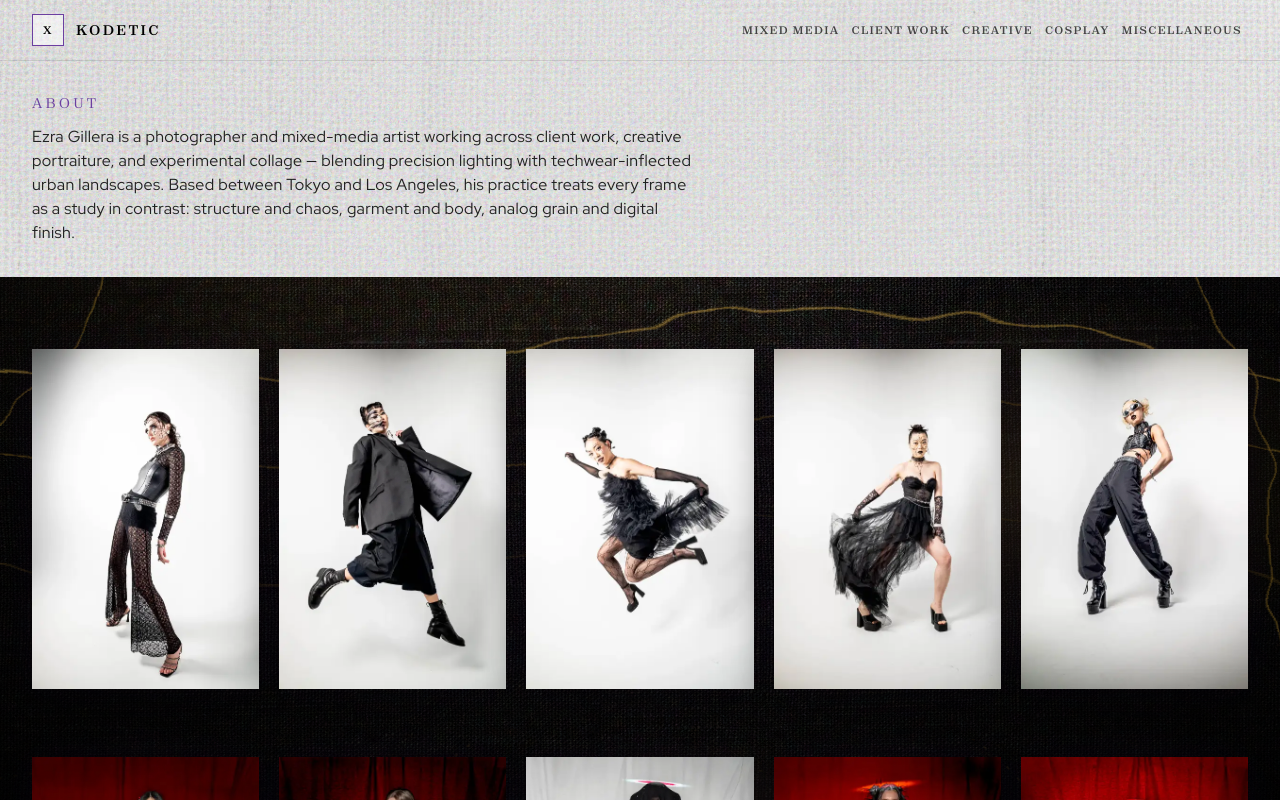
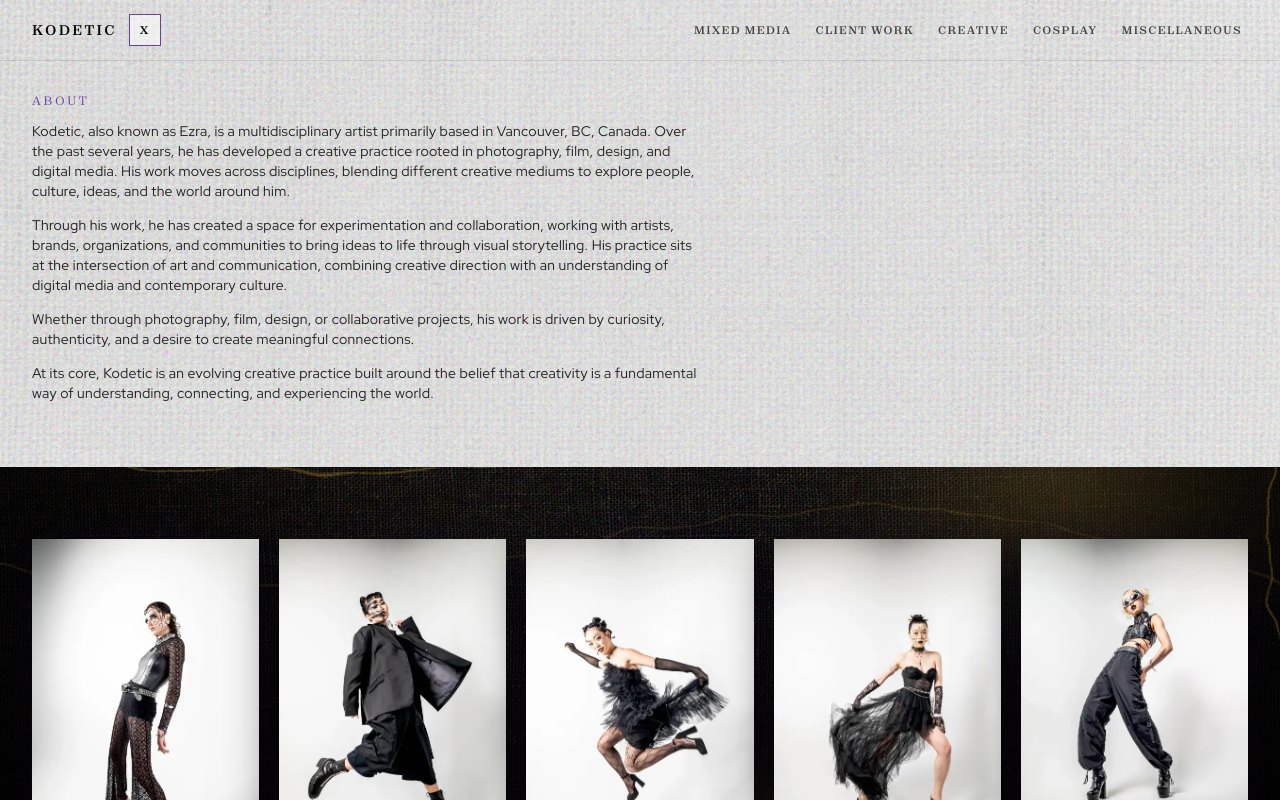
Before and after one commit to laurenyip/kodetic, a Next.js app: page / in a window 1280 px wide. Both pictures are taken after a click on the button "ABOUT". Shown: the top 800 px of the page. Built offline with nearby package versions, Linux system fonts and the light colour scheme.

Commit message:
Refresh About copy and tighten header/footer polish.
Update the About bio, put ABOUT beside KODETIC, space nav links, keep only Instagram, and soften About typography.

```diff
--- a/src/components/Footer.tsx
+++ b/src/components/Footer.tsx
@@ -1,24 +1,5 @@
 import LinenSheen from "@/components/LinenSheen";
-import { Globe } from "lucide-react";
 import type { SVGProps } from "react";
-
-const SOCIAL_LINKS = [
-  {
-    label: "Instagram",
-    href: "https://instagram.com",
-    icon: "instagram",
-  },
-  {
-    label: "X (Twitter)",
-    href: "https://x.com",
-    icon: "x",
-  },
-  {
-    label: "Website",
-    href: "https://ezragillera.com",
-    icon: "globe",
-  },
-] as const;
 
 function InstagramIcon(props: SVGProps<SVGSVGElement>) {
   return (
@@ -35,49 +16,6 @@ function InstagramIcon(props: SVGProps<SVGSVGElement>) {
       <circle cx="12" cy="12" r="4.25" stroke="currentColor" strokeWidth="1.5" />
       <circle cx="17.2" cy="6.8" r="1" fill="currentColor" stroke="none" />
     </svg>
-  );
-}
-
-function XIcon(props: SVGProps<SVGSVGElement>) {
-  return (
-    <svg viewBox="0 0 24 24" fill="none" aria-hidden {...props}>
-      <path
-        d="M5 5L19 19M19 5L5 19"
-        stroke="currentColor"
-        strokeWidth="1.5"
-        strokeLinecap="square"
-      />
-    </svg>
-  );
-}
-
-function SocialIcon({
-  href,
-  label,
-  icon,
-}: {
-  href: string;
-  label: string;
-  icon: (typeof SOCIAL_LINKS)[number]["icon"];
-}) {
-  const iconClassName =
-    "h-5 w-5 transition-colors duration-hover ease-editorial group-hover:text-purple md:h-6 md:w-6";
-
-  return (
-    <a
-      href={href}
-      target="_blank"
-      rel="noopener noreferrer"
-      aria-label={label}
-      data-interactive="true"
-      className="tap-target group inline-flex text-black transition-transform duration-hover ease-editorial hover:scale-110"
-    >
-      {icon === "instagram" && <InstagramIcon className={iconClassName} />}
-      {icon === "x" && <XIcon className={iconClassName} />}
-      {icon === "globe" && (
-        <Globe className={`${iconClassName} stroke-[1.5]`} />
-      )}
-    </a>
   );
 }
 
@@ -115,16 +53,16 @@ export default function Footer() {
               kodeticmedia@gmail.com
             </a>
 
-            <div className="flex items-center gap-2 md:gap-3">
-              {SOCIAL_LINKS.map((link) => (
-                <SocialIcon
-                  key={link.label}
-                  href={link.href}
-                  label={link.label}
-                  icon={link.icon}
-                />
-              ))}
-            </div>
+            <a
+              href="https://www.instagram.com/kodetic/"
+              target="_blank"
+              rel="noopener noreferrer"
+              aria-label="Instagram"
+              data-interactive="true"
+              className="tap-target group inline-flex text-black transition-transform duration-hover ease-editorial hover:scale-110"
+            >
+              <InstagramIcon className="h-5 w-5 transition-colors duration-hover ease-editorial group-hover:text-purple md:h-6 md:w-6" />
+            </a>
           </div>
         </div>
       </div>
--- a/src/components/NavBar.tsx
+++ b/src/components/NavBar.tsx
@@ -16,8 +16,12 @@ const TOP_CATEGORIES = [
   { label: "MISCELLANEOUS", href: "/miscellaneous/" },
 ] as const;
 
-const ABOUT_BIO =
-  "Ezra Gillera is a photographer and mixed-media artist working across client work, creative portraiture, and experimental collage — blending precision lighting with techwear-inflected urban landscapes. Based between Tokyo and Los Angeles, his practice treats every frame as a study in contrast: structure and chaos, garment and body, analog grain and digital finish.";
+const ABOUT_PARAGRAPHS = [
+  "Kodetic, also known as Ezra, is a multidisciplinary artist primarily based in Vancouver, BC, Canada. Over the past several years, he has developed a creative practice rooted in photography, film, design, and digital media. His work moves across disciplines, blending different creative mediums to explore people, culture, ideas, and the world around him.",
+  "Through his work, he has created a space for experimentation and collaboration, working with artists, brands, organizations, and communities to bring ideas to life through visual storytelling. His practice sits at the intersection of art and communication, combining creative direction with an understanding of digital media and contemporary culture.",
+  "Whether through photography, film, design, or collaborative projects, his work is driven by curiosity, authenticity, and a desire to create meaningful connections.",
+  "At its core, Kodetic is an evolving creative practice built around the belief that creativity is a fundamental way of understanding, connecting, and experiencing the world.",
+];
 
 function pathMatches(pathname: string, href: string) {
   const normalized = pathname.endsWith("/") ? pathname : `${pathname}/`;
@@ -86,16 +90,6 @@ export default function NavBar() {
 
       <div className="relative z-[1] flex items-center gap-2 px-3 py-3 md:gap-3 md:px-5 md:py-3.5 lg:px-8">
         <div className="flex shrink-0 items-center gap-2 md:gap-3">
-          <button
-            type="button"
-            data-interactive="true"
-            onClick={() => setAboutOpen((open) => !open)}
-            className="tap-target-sm shrink-0 border border-purple bg-white/55 px-2 py-1 font-display text-[10px] font-bold uppercase tracking-[0.12em] text-black transition-colors duration-hover ease-editorial hover:bg-purple/15 md:px-2.5 md:py-1 md:text-[11px]"
-            aria-expanded={aboutOpen}
-          >
-            {aboutOpen ? "X" : "ABOUT"}
-          </button>
-
           <Link
             href="/"
             data-interactive="true"
@@ -107,10 +101,20 @@ export default function NavBar() {
               KODETIC
             </span>
           </Link>
+
+          <button
+            type="button"
+            data-interactive="true"
+            onClick={() => setAboutOpen((open) => !open)}
+            className="tap-target-sm shrink-0 border border-purple bg-white/55 px-2 py-1 font-display text-[10px] font-bold uppercase tracking-[0.12em] text-black transition-colors duration-hover ease-editorial hover:bg-purple/15 md:px-2.5 md:py-1 md:text-[11px]"
+            aria-expanded={aboutOpen}
+          >
+            {aboutOpen ? "X" : "ABOUT"}
+          </button>
         </div>
 
         <nav
-          className="flex min-w-0 flex-1 flex-wrap items-center justify-end gap-x-0 gap-y-0.5"
+          className="flex min-w-0 flex-1 flex-wrap items-center justify-end gap-x-2 gap-y-0.5 md:gap-x-3"
           aria-label="Primary"
         >
           {TOP_CATEGORIES.map((item) => (
@@ -134,13 +138,15 @@ export default function NavBar() {
             transition={panelTransition}
             className="relative z-[1] overflow-hidden border-t border-black/10"
           >
-            <div className="relative px-4 py-6 md:px-8 md:py-8">
-              <p className="font-display text-xs uppercase tracking-[0.22em] text-purple md:text-sm">
+            <div className="relative px-4 pt-6 pb-12 md:px-8 md:pt-8 md:pb-16">
+              <p className="font-display text-[10px] uppercase tracking-[0.22em] text-purple md:text-xs">
                 About
               </p>
-              <p className="mt-3 max-w-2xl font-sans text-sm font-normal leading-relaxed tracking-[0.02em] text-black/85 md:text-base">
-                {ABOUT_BIO}
-              </p>
+              <div className="mt-3 max-w-2xl space-y-3.5 font-sans text-xs font-normal leading-relaxed tracking-[0.02em] text-black/85 md:text-sm">
+                {ABOUT_PARAGRAPHS.map((paragraph) => (
+                  <p key={paragraph.slice(0, 32)}>{paragraph}</p>
+                ))}
+              </div>
             </div>
           </motion.div>
         )}
```
